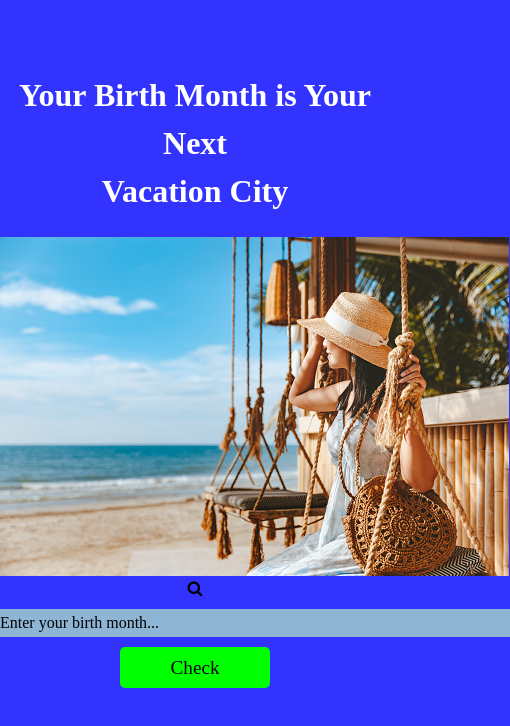
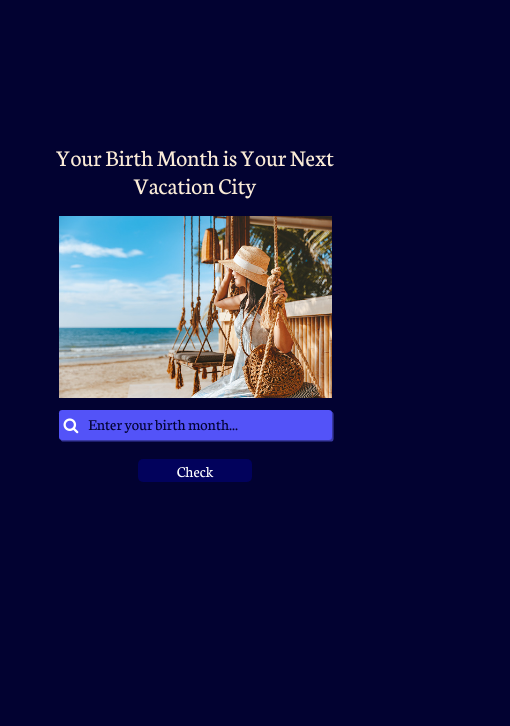
Before and after one commit to kjcatherine/vacation-cities, a plain HTML site: page index.html in a window 390 px wide. Shown: the whole page, 510 px wide, since content can reach past the window. Drawn offline with Linux system fonts and the light colour scheme.

Commit message:
Added additional style

```diff
--- a/css/style.css
+++ b/css/style.css
@@ -23,12 +23,14 @@
 
 body {
   width: 100%;
-  height: 100%;
+  max-height: 100%;
   overflow: hidden;
   text-align: center;
-  background-color: rgba(0, 0, 255, 0.8);
-  position: relative;
-  top: 50px;
+  background-color: rgb(2, 2, 49);
+  position: absolute;
+  top: 15%;
+  bottom: 15%;
+  font-family: "Neuton", serif;
 }
 
 /******************************************
@@ -37,33 +39,102 @@ body {
 header {
 }
 h1 {
-  font-size: 2rem;
-  line-height: 3rem;
+  font-size: 1.8rem;
+  font-weight: 400;
+  line-height: 2.3rem;
+  color: antiquewhite;
+}
+.wrap {
+  display: flex;
+  justify-content: center;
+  position: relative;
+  left: 482px;
+  right: 0;
+  top: 0.5rem;
+  width: 400px;
+  height: 30px;
+  background-color: rgb(83, 83, 248);
+  font-size: 1em;
+  border-radius: 0.2em;
+  color: white;
+  box-shadow: 0.1em 0.1em 0em rgb(57, 57, 163);
+  margin-right: 100px;
+}
+.fa-search {
+  padding-left: 5px;
+  position: relative;
+  top: 7px;
+}
+input {
+  margin-left: 0.5em;
+  margin-right: 0.5em;
+  width: 100%;
+  border: none;
+  outline: none;
+  background-color: rgb(83, 83, 248);
   color: white;
 }
-form input {
-  width: 510px;
-  position: relative;
-  top: 10px;
-  padding: 5px 0;
-  outline: none;
-  border: none;
-  background-color: rgb(143, 181, 212);
-}
 ::placeholder {
-  color: black;
+  color: rgb(2, 2, 49);
 }
 
 a {
-  padding: 10px 50px;
+  padding: 5px 50px;
   text-decoration: none;
-  color: black;
-  background-color: lime;
+  font-weight: 500;
+  color: white;
+  background-color: rgb(2, 2, 92);
   border-radius: 5px;
-  box-shadow: 5px rgb(21, 243, 21), -5px -5px limegreen;
+  /*box-shadow: 5px rgb(149, 149, 167), -5px -5px rgb(83, 83, 248);*/
   position: relative;
   top: 30px;
   font-size: 1.2rem;
+}
+img {
+  width: 25rem;
+}
+@media all and (max-width: 500px) {
+  img {
+    width: 70%;
+  }
+  h1 {
+    font-size: 1.5rem;
+    line-height: 1.8rem;
+  }
+  .wrap {
+    width: 70%;
+    left: 15%;
+  }
+  a {
+    padding: 0.4% 10%;
+    font-size: 1rem;
+  }
+}
+@media (min-width: 501px) and (max-width: 800px) {
+  img {
+    width: 55%;
+  }
+  .wrap {
+    width: 55%;
+    left: 22%;
+  }
+  body {
+    top: 10%;
+    bottom: 10%;
+  }
+}
+@media (min-width: 801px) and (max-width: 1120px) {
+  img {
+    width: 40%;
+  }
+  .wrap {
+    width: 40%;
+    left: 30%;
+  }
+  body {
+    top: 10%;
+    bottom: 10%;
+  }
 }
 
 .hidden {
```
